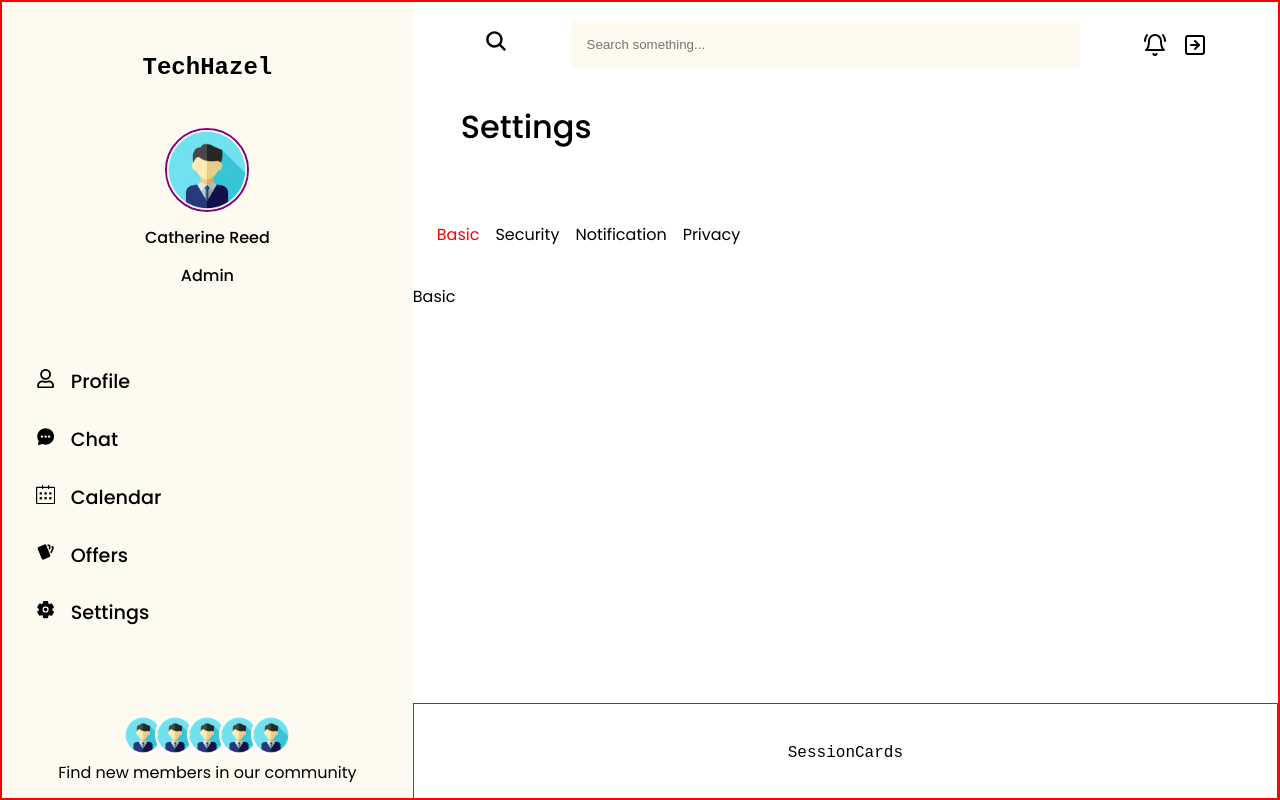
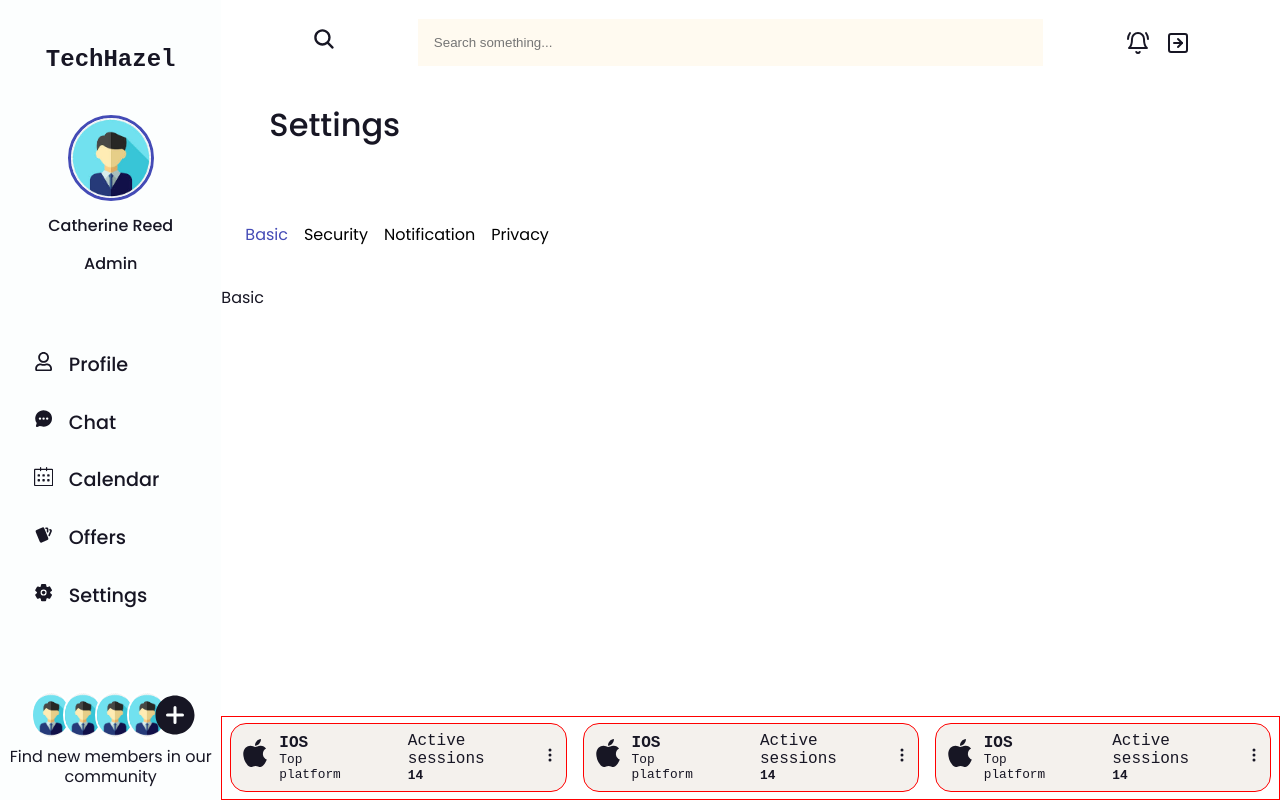
Before and after one commit to Phoenix-031/Dashboard_design, a React (Vite) app: page / in a window 1280 px wide. Built offline with nearby package versions, Linux system fonts and the light colour scheme.

Commit message:
updated changes

```diff
--- a/src/components/mainsection/components/SessionCards/index.tsx
+++ b/src/components/mainsection/components/SessionCards/index.tsx
@@ -1,7 +1,36 @@
+
+import { FaApple } from "react-icons/fa";
+import { BsThreeDotsVertical } from "react-icons/bs";
+
+import styles from './style.module.scss'
+
 
 const SessionCards = () => {
   return (
-    <div>SessionCards</div>
+    <div className={styles.main_container}>
+      <div>
+        <FaApple />
+      </div>
+
+      <div className={styles.content_container}>
+        <div>
+          <div>
+            <p>IOS</p>
+            <p>Top platform</p>
+          </div>
+        </div>
+
+        <div>
+          <p>Active sessions</p>
+          <p>14</p>
+        </div>
+      </div>
+
+      <div>
+        <BsThreeDotsVertical />
+      </div>
+
+    </div>
   )
 }
 
--- a/src/components/mainsection/components/SessionCards/style.module.scss
+++ b/src/components/mainsection/components/SessionCards/style.module.scss
@@ -0,0 +1,61 @@
+@import '../../../../styles/colors';
+@import '../../../../styles/breakpoints';
+
+.main_container {
+    display: flex;
+    justify-content: center;
+    align-items: center;
+    width: max-content;
+    padding: 0.5rem;
+    border: 1rem;
+    background-color: $secondary;
+    gap: 0.5rem;
+    border: 1px solid red;
+    border-radius: 1rem;
+
+    &>div:first-child {
+        font-size: 2rem;
+        // border: 1px solid red;
+    }
+
+
+
+    &>.content_container {
+        // border: 1px solid red;
+        display: flex;
+        justify-content: space-between;
+        align-items: center;
+        gap: 3rem;
+
+        &>div>div>p:first-child {
+            font-weight: 600;
+            font-size: 1rem;
+        }
+
+        &>div>div>p:nth-child(2) {
+            font-weight: 500;
+            font-size: 0.8rem;
+        }
+
+        &>div:nth-child(2)>p:nth-child(2) {
+            font-weight: 600;
+            font-size: 0.8rem;
+
+        }
+    }
+}
+
+@include sm {
+    .main_container {
+        font-size: 0.8rem;
+
+        &>div:first-child {
+            font-size: 1rem;
+        }
+
+        &>.content_container {
+            gap: 1rem;
+        }
+
+    }
+}
--- a/src/components/mainsection/components/Settings/components/Security/style.module.scss
+++ b/src/components/mainsection/components/Settings/components/Security/style.module.scss
@@ -1,4 +1,5 @@
 @import '../../../../../../styles/breakpoints';
+@import '../../../../../../styles/colors';
 
 .security_maincontainer {
     // border: 1px solid red;
@@ -38,6 +39,10 @@
                 align-content: baseline;
                 // border: 1px solid red;
                 height: 100%;
+            }
+
+            &>div:last-child {
+                color: $tertiary;
             }
         }
 
--- a/src/components/mainsection/components/Settings/index.tsx
+++ b/src/components/mainsection/components/Settings/index.tsx
@@ -4,6 +4,7 @@ import Notification from './components/Notification'
 import Privacy from './components/Privacy'
 import SecuriyComponent from './components/Security'
 import styles from './style.module.scss'
+import colors from '../../../../styles/_colors.scss'
 
 import { useState } from 'react'
 
@@ -11,22 +12,16 @@ const SettingsSection = () => {
 
     const [selected, setSelected] = useState('Basic')
 
-    const style= {
-        text:{
-            color : selected==='Basic' ? '#000' : '#8E8E8E'
-        }
-    }
-
   return (
     <div className={styles.settings_main_container}>
         <p className={styles.settings_header}>Settings</p>
 
         <div className={styles.settings_base_section}>
             <ul className={styles.settings_list}>
-                <li onClick={() => setSelected('Basic')} style={selected === 'Basic'? {color : 'red'} : {color:'black'}}>Basic</li>
-                <li onClick={() => setSelected('Security')} style={selected === 'Security'? {color : 'red'} : {color:'black'}}>Security</li>
-                <li onClick={() => setSelected('Notification')} style={selected === 'Notification'? {color : 'red'} : {color:'black'}}>Notification</li>
-                <li onClick={() => setSelected('Privacy')} style={selected === 'Privacy'? {color : 'red'} : {color:'black'}}>Privacy</li>
+                <li onClick={() => setSelected('Basic')} style={selected === 'Basic'? {color : '#444BB6'} : {color:'black'}}>Basic</li>
+                <li onClick={() => setSelected('Security')} style={selected === 'Security'? {color : '#444BB6'} : {color:'black'}}>Security</li>
+                <li onClick={() => setSelected('Notification')} style={selected === 'Notification'? {color : '#444BB6'} : {color:'black'}}>Notification</li>
+                <li onClick={() => setSelected('Privacy')} style={selected === 'Privacy'? {color : '#444BB6'} : {color:'black'}}>Privacy</li>
             </ul>
 
             {selected==='Basic' && <Basic/>}
@@ -38,6 +33,8 @@ const SettingsSection = () => {
 
         <div className={styles.settings_session_section}>
             <SessionCards />
+            <SessionCards />
+            <SessionCards />
         </div>
     </div>
   )
--- a/src/components/mainsection/components/Settings/style.module.scss
+++ b/src/components/mainsection/components/Settings/style.module.scss
@@ -1,3 +1,5 @@
+@import '../../../../styles/colors';
+
 .settings_main_container {
     // border: 5px solid green;
     flex: 12;
@@ -6,6 +8,7 @@
     flex-direction: column;
     justify-content: flex-start;
     align-items: baseline;
+    color: $tertiary;
 
     &>.settings_header {
         font-size: 2rem;
@@ -44,11 +47,14 @@
     &>.settings_session_section {
         flex: 1;
         display: flex;
-        justify-content: center;
+        justify-content: flex-start;
         align-items: center;
-        padding: 1rem;
+        padding: 0.5rem;
         width: 100%;
         border: 1px solid red;
+        overflow-x: scroll;
+        overflow-y: hidden;
+        gap: 1rem;
     }
 }
 
--- a/src/components/mainsection/components/Topbar/style.module.scss
+++ b/src/components/mainsection/components/Topbar/style.module.scss
@@ -1,3 +1,6 @@
+@import '../../../../styles/breakpoints';
+@import '../../../../styles/colors';
+
 .topbar_main_container {
     width: 100%;
     padding: 0.8rem 0.5rem;
@@ -5,6 +8,7 @@
     justify-content: space-evenly;
     align-items: center;
     flex: 1;
+    color: $tertiary;
     // border: 1px solid red;
 
     &>.topbar_searchicon {
@@ -24,3 +28,19 @@
         font-size: 1.5rem;
     }
 }
+
+@include sm {
+    .topbar_main_container {
+        &>.topbar_searchicon {
+            font-size: 1rem;
+        }
+
+        &>.topbar_search_field {
+            padding: 0.5rem;
+        }
+
+        &>.topbar_icons_container {
+            font-size: 1rem;
+        }
+    }
+}
--- a/src/components/mainsection/style.module.scss
+++ b/src/components/mainsection/style.module.scss
@@ -1,4 +1,5 @@
 @import '../../styles/breakpoints';
+@import '../../styles/colors';
 
 .main_section_container {
     // border: 2px solid red;
@@ -9,6 +10,7 @@
     width: 100%;
     grid-column: 3/13;
     overflow-y: scroll;
+    color: $tertiary;
 }
 
 @include sm {
--- a/src/components/sidesection/index.tsx
+++ b/src/components/sidesection/index.tsx
@@ -7,6 +7,9 @@ import { IoChatbubbleEllipses } from "react-icons/io5";
 import { SlCalender } from "react-icons/sl";
 import { TbCardsFilled } from "react-icons/tb";
 import { IoSettings } from "react-icons/io5";
+
+import { IoAddCircle } from "react-icons/io5";
+
 
 // assets
 import userIcon from '@assets/profile.jpeg'
@@ -57,7 +60,9 @@ const Sidesection = () => {
                 <img src={userIcon} alt="User image" />
                 <img src={userIcon} alt="User image" />
                 <img src={userIcon} alt="User image" />
-                <img src={userIcon} alt="User image" />
+                <div>
+                    <IoAddCircle />
+                </div>
                 {/* </ul> */}
             </div>
             <p className={styles.sidebar_community_section_text}>Find new members in our community</p>
--- a/src/components/sidesection/style.module.scss
+++ b/src/components/sidesection/style.module.scss
@@ -1,8 +1,9 @@
 @import '../../styles/breakpoints';
+@import '../../styles/colors';
 
 .sidebar_container {
     // border: 2px solid green;
-    background-color: floralwhite;
+    background-color: $primary;
     height: 100vh;
     display: flex;
     flex-direction: column;
@@ -11,6 +12,7 @@
     padding: 0.3rem;
     grid-column: 1/3;
     overflow: hidden;
+    color: $tertiary;
 
     &>.sidebar_heading {
         width: 100%;
@@ -36,7 +38,7 @@
         // padding: 1rem 0;
 
         &>.sidebar_userinfo_imgcontainer {
-            border: 2px solid purple;
+            border: 3px solid $action;
             border-radius: 50%;
             display: flex;
             justify-content: center;
@@ -106,6 +108,11 @@
             &>img:nth-child(n+2) {
                 margin-left: -1rem;
             }
+
+            &>div:last-child {
+                font-size: 3rem;
+                margin-left: -1.5rem;
+            }
         }
 
         &>.sidebar_community_section_text {
@@ -124,7 +131,6 @@
 @include mobile {
     .sidebar_container {
         display: none;
-        // width: 100%;
     }
 }
 
--- a/src/pages/dashboard/style.module.scss
+++ b/src/pages/dashboard/style.module.scss
@@ -1,7 +1,7 @@
 @import '../../styles/breakpoints';
 
 .main_container {
-    border: 2px solid red;
+    // border: 2px solid red;
     width: 100%;
     height: 100vh;
     display: grid;
--- a/src/styles/_colors.scss
+++ b/src/styles/_colors.scss
@@ -1,5 +1,4 @@
-$primary: #120d31;
-$secondary: #4d4c7d;
-$action: #f99417;
-$light: #f5f5f5;
-$action-dark: #c87209;
+$primary : #fcfefe;
+$secondary : #f4f1ed;
+$tertiary : #171624;
+$action : #444BB6;
```
